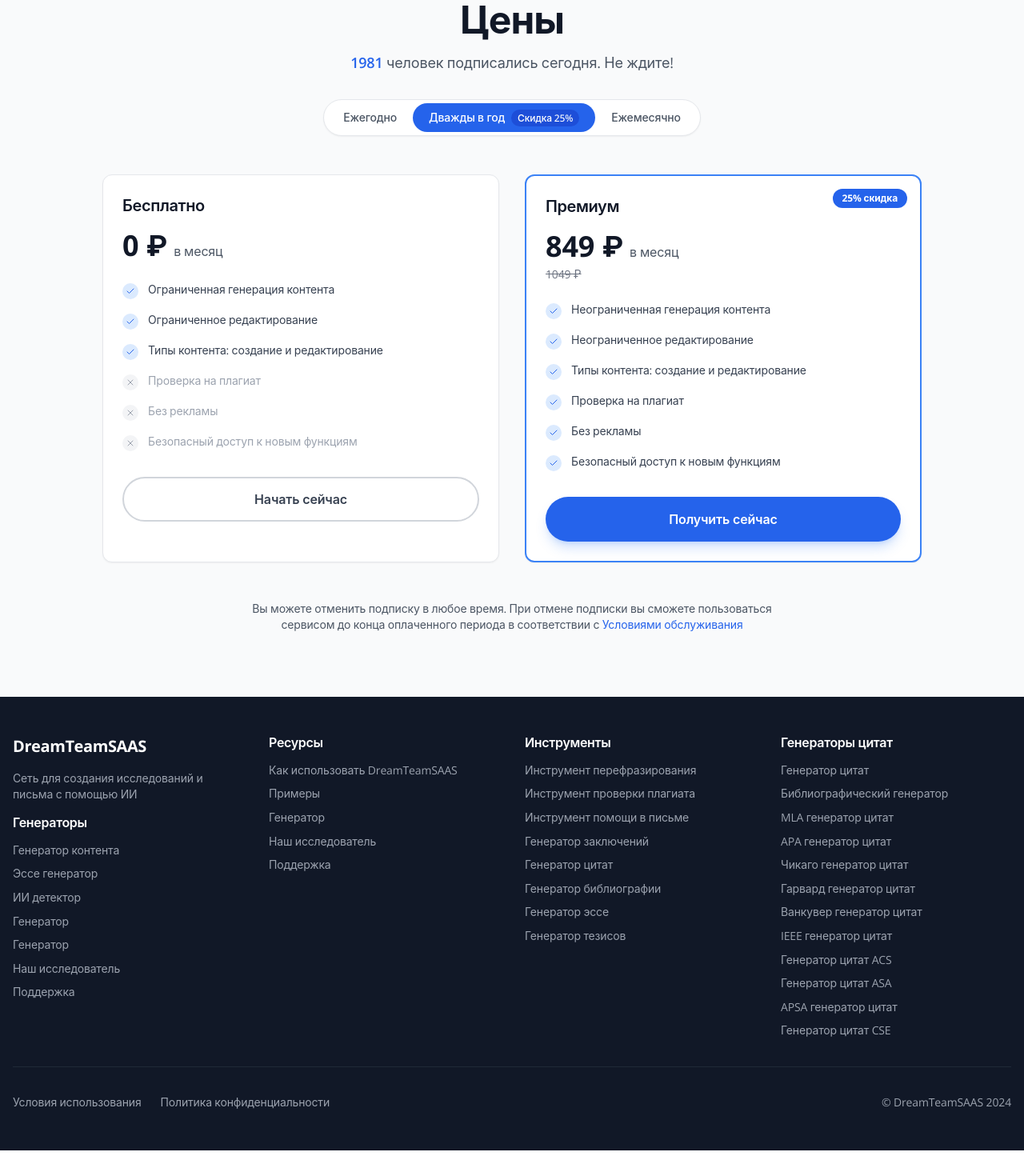
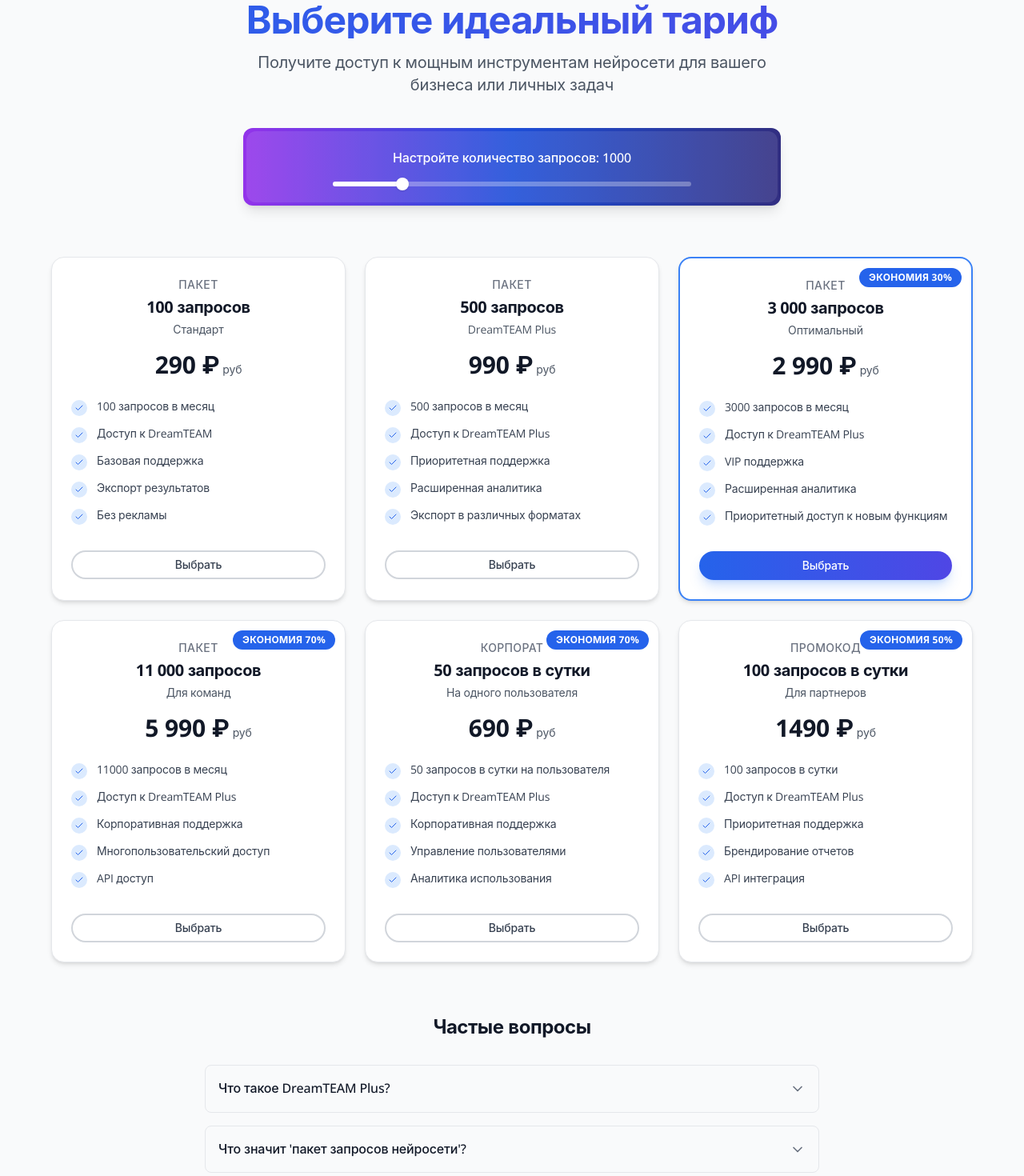
Before and after one commit to industrialprofi/react_app, a Next.js app: page /pricing in a window 1280 px wide. Shown: the part 80-1550 px from the top of the page at 80% size. Before the commit the page ends 1518 px from the top, so only its background shows below. Built offline with nearby package versions, Linux system fonts and the light colour scheme; no server answers.

Commit message:
feat:  update subscriptions page

```diff
--- a/package.json
+++ b/package.json
@@ -10,6 +10,7 @@
     "type-check": "tsc --noEmit"
   },
   "dependencies": {
+    "@radix-ui/react-slider": "^1.3.6",
     "@shadcn/ui": "^0.0.4",
     "class-variance-authority": "^0.7.1",
     "clsx": "^2.1.1",
--- a/src/components/sections/pricing.tsx
+++ b/src/components/sections/pricing.tsx
@@ -1,11 +1,14 @@
 "use client";
 
-import { Check, X } from "lucide-react";
+import { Check, X, ChevronDown } from "lucide-react";
 import { motion } from "framer-motion";
 import { Button } from "../ui/button";
 import { useState } from "react";
+import { Slider } from "../ui/slider";
 
 type BillingPeriod = "yearly" | "biannually" | "monthly";
+
+type PlanType = "basic" | "standard" | "premium" | "corporate" | "enterprise" | "custom";
 
 type PriceInfo = {
   [key in BillingPeriod]: string;
@@ -31,64 +34,233 @@
   buttonVariant: "outline" | "default";
   featured?: boolean;
   delay: number;
+  requestCount?: string;
+  description?: string;
+  type?: PlanType;
 }
 
 const plans: Plan[] = [
   {
-    name: "Бесплатно",
+    name: "Пакет",
+    type: "basic",
+    requestCount: "100 запросов",
+    description: "Стандарт",
     price: {
-      yearly: "0 ₽",
-      biannually: "0 ₽",
-      monthly: "0 ₽"
+      yearly: "290 ₽",
+      biannually: "290 ₽",
+      monthly: "290 ₽"
     },
-    period: "в месяц",
+    period: "руб",
     features: [
-      { text: "Ограниченная генерация контента", included: true },
-      { text: "Ограниченное редактирование", included: true },
-      { text: "Типы контента: создание и редактирование", included: true },
-      { text: "Проверка на плагиат", included: false },
-      { text: "Без рекламы", included: false },
-      { text: "Безопасный доступ к новым функциям", included: false }
+      { text: "100 запросов в месяц", included: true },
+      { text: "Доступ к DreamTEAM", included: true },
+      { text: "Базовая поддержка", included: true },
+      { text: "Экспорт результатов", included: true },
+      { text: "Без рекламы", included: true }
     ],
-    buttonText: "Начать сейчас",
+    buttonText: "Выбрать",
     buttonVariant: "outline" as const,
     delay: 0.1,
   },
   {
-    name: "Премиум",
+    name: "Пакет",
+    type: "standard",
+    requestCount: "500 запросов",
+    description: "DreamTEAM Plus",
     price: {
-      yearly: "649 ₽",
-      biannually: "849 ₽",
-      monthly: "1049 ₽"
+      yearly: "990 ₽",
+      biannually: "990 ₽",
+      monthly: "990 ₽"
     },
+    period: "руб",
+    features: [
+      { text: "500 запросов в месяц", included: true },
+      { text: "Доступ к DreamTEAM Plus", included: true },
+      { text: "Приоритетная поддержка", included: true },
+      { text: "Расширенная аналитика", included: true },
+      { text: "Экспорт в различных форматах", included: true }
+    ],
+    buttonText: "Выбрать",
+    buttonVariant: "outline" as const,
+    delay: 0.2,
+  },
+  {
+    name: "Пакет",
+    type: "premium",
+    requestCount: "3 000 запросов",
+    description: "Оптимальный",
+    price: {
+      yearly: "2 990 ₽",
+      biannually: "2 990 ₽",
+      monthly: "2 990 ₽"
+    },
+    period: "руб",
     discount: {
-      yearly: "40% скидка",
-      biannually: "25% скидка",
-      monthly: ""
+      yearly: "Экономия 30%",
+      biannually: "Экономия 30%",
+      monthly: "Экономия 30%"
     },
-    originalPrice: {
-      yearly: "1049 ₽",
-      biannually: "1049 ₽",
-      monthly: ""
+    featured: true,
+    features: [
+      { text: "3000 запросов в месяц", included: true },
+      { text: "Доступ к DreamTEAM Plus", included: true },
+      { text: "VIP поддержка", included: true },
+      { text: "Расширенная аналитика", included: true },
+      { text: "Приоритетный доступ к новым функциям", included: true }
+    ],
+    buttonText: "Выбрать",
+    buttonVariant: "default" as const,
+    delay: 0.3,
+  },
+  {
+    name: "Пакет",
+    type: "corporate",
+    requestCount: "11 000 запросов",
+    description: "Для команд",
+    price: {
+      yearly: "5 990 ₽",
+      biannually: "5 990 ₽",
+      monthly: "5 990 ₽"
     },
-    period: "в месяц",
+    period: "руб",
+    discount: {
+      yearly: "Экономия 70%",
+      biannually: "Экономия 70%",
+      monthly: "Экономия 70%"
+    },
     features: [
-      { text: "Неограниченная генерация контента", included: true },
-      { text: "Неограниченное редактирование", included: true },
-      { text: "Типы контента: создание и редактирование", included: true },
-      { text: "Проверка на плагиат", included: true },
-      { text: "Без рекламы", included: true },
-      { text: "Безопасный доступ к новым функциям", included: true }
+      { text: "11000 запросов в месяц", included: true },
+      { text: "Доступ к DreamTEAM Plus", included: true },
+      { text: "Корпоративная поддержка", included: true },
+      { text: "Многопользовательский доступ", included: true },
+      { text: "API доступ", included: true }
     ],
-    buttonText: "Получить сейчас",
-    buttonVariant: "default" as const,
-    featured: true,
-    delay: 0.3,
+    buttonText: "Выбрать",
+    buttonVariant: "outline" as const,
+    delay: 0.4,
+  },
+  {
+    name: "Корпорат",
+    type: "enterprise",
+    requestCount: "50 запросов в сутки",
+    description: "На одного пользователя",
+    price: {
+      yearly: "690 ₽",
+      biannually: "690 ₽",
+      monthly: "690 ₽"
+    },
+    period: "руб",
+    discount: {
+      yearly: "Экономия 70%",
+      biannually: "Экономия 70%",
+      monthly: "Экономия 70%"
+    },
+    features: [
+      { text: "50 запросов в сутки на пользователя", included: true },
+      { text: "Доступ к DreamTEAM Plus", included: true },
+      { text: "Корпоративная поддержка", included: true },
+      { text: "Управление пользователями", included: true },
+      { text: "Аналитика использования", included: true }
+    ],
+    buttonText: "Выбрать",
+    buttonVariant: "outline" as const,
+    delay: 0.5,
+  },
+  {
+    name: "Промокод",
+    type: "custom",
+    requestCount: "100 запросов в сутки",
+    description: "Для партнеров",
+    price: {
+      yearly: "1490 ₽",
+      biannually: "1490 ₽",
+      monthly: "1490 ₽"
+    },
+    period: "руб",
+    discount: {
+      yearly: "Экономия 50%",
+      biannually: "Экономия 50%",
+      monthly: "Экономия 50%"
+    },
+    features: [
+      { text: "100 запросов в сутки", included: true },
+      { text: "Доступ к DreamTEAM Plus", included: true },
+      { text: "Приоритетная поддержка", included: true },
+      { text: "Брендирование отчетов", included: true },
+      { text: "API интеграция", included: true }
+    ],
+    buttonText: "Выбрать",
+    buttonVariant: "outline" as const,
+    delay: 0.6,
+  }
+];
+
+interface FaqItemProps {
+  question: string;
+  answer: string;
+}
+
+function FaqItem({ question, answer }: FaqItemProps) {
+  const [isOpen, setIsOpen] = useState(false);
+
+  return (
+    <div className="border border-gray-200 rounded-lg overflow-hidden">
+      <button
+        className="w-full flex justify-between items-center p-4 text-left focus:outline-none"
+        onClick={() => setIsOpen(!isOpen)}
+      >
+        <span className="font-medium text-gray-900">{question}</span>
+        <ChevronDown
+          className={`w-5 h-5 text-gray-500 transition-transform ${isOpen ? 'transform rotate-180' : ''}`}
+        />
+      </button>
+      {isOpen && (
+        <div className="p-4 pt-0 text-sm text-gray-600 border-t border-gray-100">
+          {answer}
+        </div>
+      )}
+    </div>
+  );
+}
+
+const faqItems = [
+  {
+    question: "Что такое DreamTEAM Plus?",
+    answer: "DreamTEAM Plus - это расширенная версия сервиса с дополнительными функциями, улучшенной аналитикой и приоритетной поддержкой."
+  },
+  {
+    question: "Что значит 'пакет запросов нейросети'?",
+    answer: "Пакет запросов определяет количество обращений к нейросети, которые вы можете сделать в течение месяца. После исчерпания лимита вам потребуется приобрести новый пакет."
+  },
+  {
+    question: "Что значит 'пакет 150 запросов на 24 часа'?",
+    answer: "Это временный доступ к сервису на 24 часа с ограничением в 150 запросов. Идеально подходит для разовых задач или тестирования сервиса."
+  },
+  {
+    question: "Что если я купил пакет запросов и месячный тариф сразу?",
+    answer: "В этом случае запросы суммируются, и вы можете использовать их в течение срока действия подписки. Неиспользованные запросы сгорают по окончании срока."
+  },
+  {
+    question: "Месячные тарифы автоматически продлеваются?",
+    answer: "Да, месячные тарифы автоматически продлеваются при наличии средств на счете. Вы можете отключить автопродление в настройках аккаунта."
+  },
+  {
+    question: "Как перейти на более дорогой месячный тариф?",
+    answer: "Вы можете изменить тариф в любое время в личном кабинете. При переходе на более дорогой тариф разница будет рассчитана пропорционально оставшемуся времени."
+  },
+  {
+    question: "Когда обновляется лимит запросов на сутки?",
+    answer: "Лимит запросов на сутки обновляется ровно через 24 часа после активации тарифа или в полночь по московскому времени, в зависимости от выбранного тарифа."
+  },
+  {
+    question: "Как купить тариф или пакет запросов в подарок?",
+    answer: "При оформлении заказа выберите опцию 'Купить в подарок' и укажите email получателя. Получатель получит уведомление с инструкцией по активации."
   }
 ];
 
 export function Pricing() {
   const [billingPeriod, setBillingPeriod] = useState<BillingPeriod>("biannually");
+  const [sliderValue, setSliderValue] = useState<number[]>([1000]);
 
   return (
     <section className="py-14 sm:py-16 md:py-20 bg-gray-50">
@@ -98,44 +270,30 @@
           whileInView={{ opacity: 1, y: 0 }}
           transition={{ duration: 0.5 }}
           viewport={{ once: true }}
-          className="text-center mb-8 sm:mb-12"
+          className="text-center mb-12 sm:mb-16"
         >
-          <h1 className="text-3xl sm:text-4xl md:text-5xl font-bold mb-4 text-gray-900">Цены</h1>
-          <p className="text-base sm:text-lg text-gray-600 max-w-2xl mx-auto">
-            <span className="text-blue-600 font-semibold">1981</span> человек подписались сегодня. Не ждите!
-          </p>
+          <h1 className="text-3xl sm:text-4xl md:text-5xl font-bold mb-4 bg-gradient-to-r from-blue-600 to-indigo-600 bg-clip-text text-transparent">Выберите идеальный тариф</h1>
+          <p className="text-gray-600 max-w-2xl mx-auto text-lg sm:text-xl">Получите доступ к мощным инструментам нейросети для вашего бизнеса или личных задач</p>
 
-          <div className="flex flex-wrap justify-center items-center gap-3 mt-8">
-            <div className="bg-white rounded-full shadow-sm border border-gray-200 p-1 flex">
-              <button
-                onClick={() => setBillingPeriod("yearly")}
-                className={`px-5 py-2 rounded-full text-sm font-medium transition-colors ${billingPeriod === "yearly" ? "bg-blue-600 text-white" : "text-gray-600"}`}
-              >
-                Ежегодно
-                {billingPeriod === "yearly" && (
-                  <span className="ml-2 bg-blue-700 text-white text-xs px-2 py-0.5 rounded-full">Скидка 40%</span>
-                )}
-              </button>
-              <button
-                onClick={() => setBillingPeriod("biannually")}
-                className={`px-5 py-2 rounded-full text-sm font-medium transition-colors ${billingPeriod === "biannually" ? "bg-blue-600 text-white" : "text-gray-600"}`}
-              >
-                Дважды в год
-                {billingPeriod === "biannually" && (
-                  <span className="ml-2 bg-blue-700 text-white text-xs px-2 py-0.5 rounded-full">Скидка 25%</span>
-                )}
-              </button>
-              <button
-                onClick={() => setBillingPeriod("monthly")}
-                className={`px-5 py-2 rounded-full text-sm font-medium transition-colors ${billingPeriod === "monthly" ? "bg-blue-600 text-white" : "text-gray-600"}`}
-              >
-                Ежемесячно
-              </button>
+          <div className="max-w-2xl mx-auto my-10">
+            <div className="bg-gradient-to-r from-purple-600 via-blue-700 to-indigo-900 rounded-xl p-1 shadow-lg">
+              <div className="flex flex-col items-center py-5 px-6 bg-white/10 rounded-xl">
+                <p className="text-white text-center mb-4 font-medium">Настройте количество запросов: {sliderValue[0]}</p>
+                <Slider
+                  defaultValue={[1000]}
+                  max={5000}
+                  min={100}
+                  step={100}
+                  value={sliderValue}
+                  onValueChange={setSliderValue}
+                  className="w-full max-w-md"
+                />
+              </div>
             </div>
           </div>
         </motion.div>
 
-        <div className="grid grid-cols-1 md:grid-cols-2 gap-6 sm:gap-8 max-w-5xl mx-auto">
+        <div className="grid grid-cols-1 sm:grid-cols-2 lg:grid-cols-3 gap-6 sm:gap-6 max-w-6xl mx-auto">
           {plans.map((plan, index) => (
             <motion.div
               key={index}
@@ -143,32 +301,31 @@
               whileInView={{ opacity: 1, y: 0 }}
               transition={{ duration: 0.5, delay: plan.delay }}
               viewport={{ once: true, margin: "-50px" }}
-              className={`bg-white rounded-xl shadow-sm overflow-hidden relative ${
-                plan.featured ? "border-2 border-blue-500" : "border border-gray-200"
+              className={`bg-white rounded-2xl shadow-md overflow-hidden relative transform transition-all duration-300 hover:shadow-xl ${
+                plan.featured ? "border-2 border-blue-500 scale-105 z-10" : "border border-gray-200"
               }`}
             >
-              {plan.featured && plan.discount && plan.discount[billingPeriod] && (
-                <div className="absolute top-4 right-4 bg-blue-600 text-white text-xs font-bold py-1 px-3 rounded-full">
+              {plan.discount && plan.discount[billingPeriod] && (
+                <div className="absolute top-3 right-3 bg-blue-600 text-white text-xs font-bold py-1 px-3 rounded-full uppercase tracking-wide">
                   {plan.discount[billingPeriod]}
                 </div>
               )}
 
               <div className="p-6">
-                <h3 className="text-xl font-semibold mb-4 text-gray-900">{plan.name}</h3>
-
-                <div className="mb-6">
-                  <div className="flex items-baseline gap-2">
-                    <span className="text-4xl font-bold text-gray-900">{plan.price[billingPeriod]}</span>
-                    <span className="text-gray-600">{plan.period}</span>
-                  </div>
-                  {plan.originalPrice && plan.originalPrice[billingPeriod] && (
-                    <div className="text-sm text-gray-500 line-through mt-1">
-                      {plan.originalPrice[billingPeriod]}
-                    </div>
-                  )}
+                <div className="text-center mb-4">
+                  <p className="text-sm text-gray-500 uppercase tracking-wide font-medium">{plan.name}</p>
+                  <h3 className="text-xl font-bold text-gray-900 mt-1">{plan.requestCount}</h3>
+                  <p className="text-sm text-gray-600 mt-1">{plan.description}</p>
                 </div>
 
-                <ul className="space-y-4 mb-8">
+                <div className="text-center mb-6">
+                  <div className="flex items-baseline justify-center gap-1">
+                    <span className="text-3xl font-bold text-gray-900">{plan.price[billingPeriod]}</span>
+                    <span className="text-gray-600 text-sm">{plan.period}</span>
+                  </div>
+                </div>
+
+                <ul className="space-y-3 mb-8 text-sm">
                   {plan.features.map((feature, i) => (
                     <li key={i} className="flex items-start gap-3">
                       {feature.included ? (
@@ -180,27 +337,45 @@
                           <X className="w-3 h-3 text-gray-400" />
                         </div>
                       )}
-                      <span className={`text-sm ${feature.included ? 'text-gray-700' : 'text-gray-400'}`}>
-                        {feature.text}
-                      </span>
+                      <span className={`text-sm ${feature.included ? 'text-gray-700' : 'text-gray-400'}`}
+                        >
+                          {feature.text}
+                        </span>
                     </li>
                   ))}
                 </ul>
 
                 <Button
                   variant={plan.buttonVariant}
-                  className={`w-full rounded-full ${
+                  className={`w-full rounded-full text-sm py-2 font-medium transition-all duration-200 ${
                     plan.featured
-                      ? 'bg-blue-600 hover:bg-blue-700 text-white'
+                      ? 'bg-gradient-to-r from-blue-600 to-indigo-600 hover:from-blue-700 hover:to-indigo-700 text-white shadow-lg'
                       : 'border-gray-300 text-gray-700 hover:bg-gray-50'
                   }`}
-                  size="lg"
+                  size="sm"
+                  onClick={() => {
+                    console.log(`Выбран тариф: ${plan.name} ${plan.requestCount}`);
+                    // Здесь будет интеграция с API для оформления подписки
+                    // Например: handleSubscription(plan.type);
+                  }}
                 >
                   {plan.buttonText}
                 </Button>
               </div>
             </motion.div>
           ))}
+        </div>
+
+        {/* Здесь была мной удалена кнопка 'Купить в подарок' */}
+
+        <div className="max-w-3xl mx-auto mt-16 mb-8">
+          <h2 className="text-2xl font-bold text-center mb-8">Частые вопросы</h2>
+
+          <div className="space-y-4">
+            {faqItems.map((item, index) => (
+              <FaqItem key={index} question={item.question} answer={item.answer} />
+            ))}
+          </div>
         </div>
 
         <motion.div
--- /dev/null
+++ b/src/components/ui/slider.tsx
@@ -0,0 +1,28 @@
+"use client"
+
+import * as React from "react"
+import * as SliderPrimitive from "@radix-ui/react-slider"
+
+import { cn } from "../../lib/utils"
+
+const Slider = React.forwardRef<
+  React.ElementRef<typeof SliderPrimitive.Root>,
+  React.ComponentPropsWithoutRef<typeof SliderPrimitive.Root>
+>(({ className, ...props }, ref) => (
+  <SliderPrimitive.Root
+    ref={ref}
+    className={cn(
+      "relative flex w-full touch-none select-none items-center",
+      className
+    )}
+    {...props}
+  >
+    <SliderPrimitive.Track className="relative h-1.5 w-full grow overflow-hidden rounded-full bg-white/30">
+      <SliderPrimitive.Range className="absolute h-full bg-white" />
+    </SliderPrimitive.Track>
+    <SliderPrimitive.Thumb className="block h-4 w-4 rounded-full border border-white/50 bg-white shadow transition-colors focus-visible:outline-none focus-visible:ring-1 focus-visible:ring-ring" />
+  </SliderPrimitive.Root>
+))
+Slider.displayName = SliderPrimitive.Root.displayName
+
+export { Slider }
```
Also changed, not shown: 1 other file (tests, documents, lock files or other folders).
